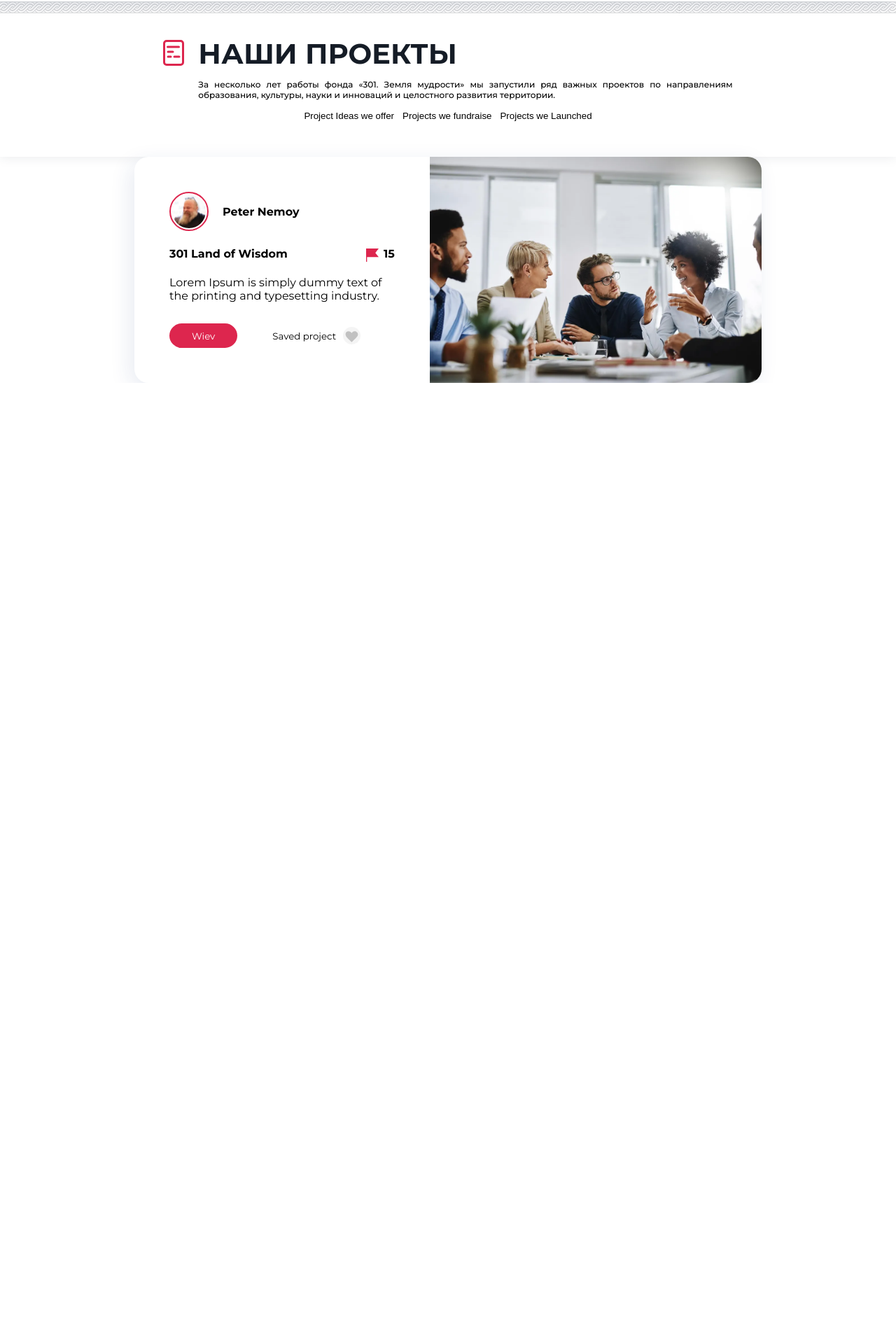
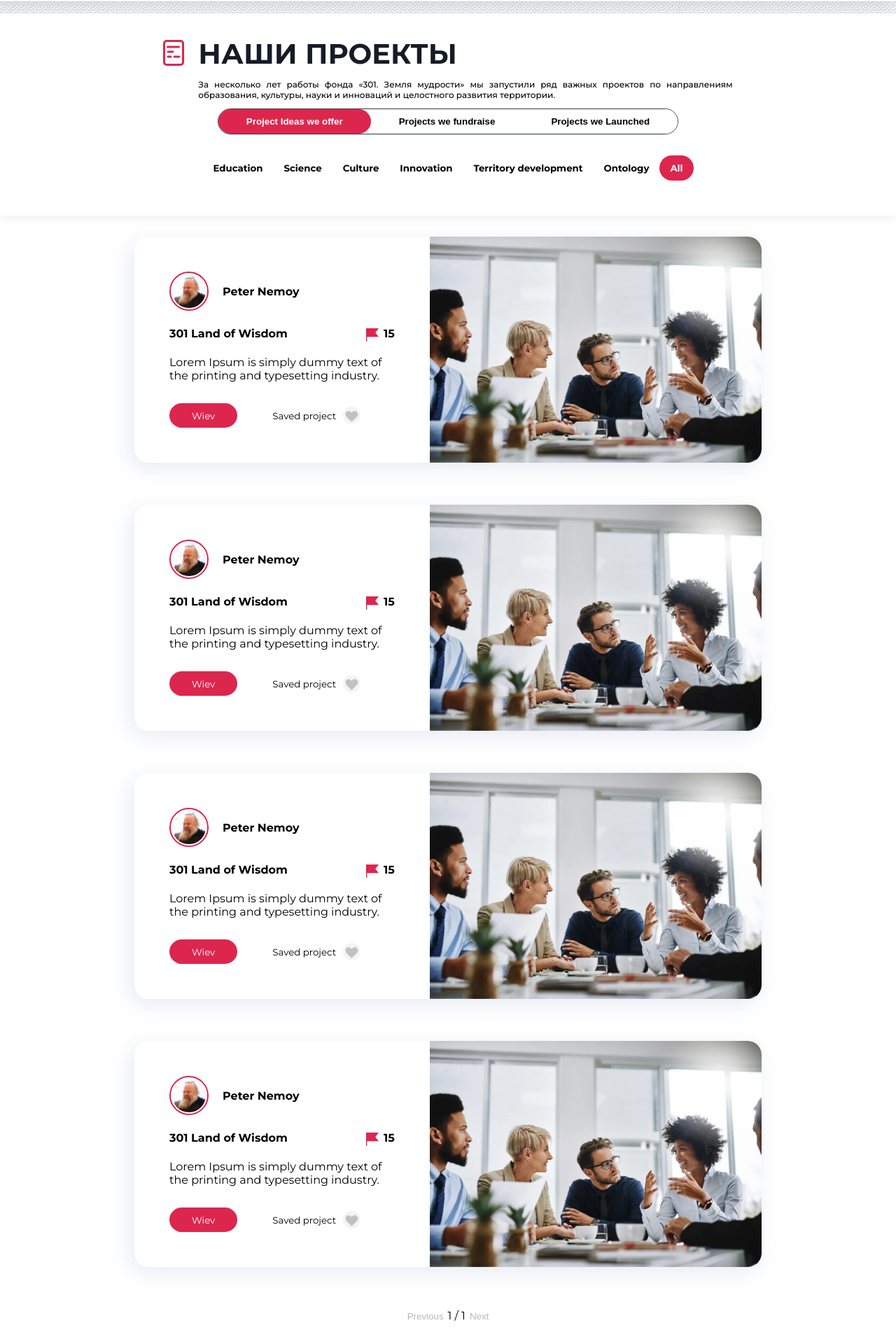
Before and after one commit to tamsargsyan/301-a, a React (Create React App) app: page /projects in a window 1280 px wide. Shown: the part 85-2005 px from the top of the page at 70% size. Before the commit the page ends 800 px from the top, so only its background shows below. Built offline with nearby package versions, Linux system fonts and the light colour scheme.

Commit message:
add pagination and filtering functionallity

```diff
--- a/src/App.css
+++ b/src/App.css
@@ -8,6 +8,10 @@
 *:after {
   box-sizing: border-box;
   scroll-behavior: smooth;
+}
+
+body::-webkit-scrollbar {
+  display: none;
 }
 
 a {
--- a/src/components/Button/index.css
+++ b/src/components/Button/index.css
@@ -10,11 +10,13 @@
   font-weight: 700;
   font-family: Montserrat;
 }
+.aboutInner .activeBtn {
+  transform: translateX(20px);
+  box-shadow: -21px 13px 29px rgba(221, 38, 78, 0.35);
+}
 .activeBtn {
   background-color: var(--main-color) !important;
   color: #fff !important;
-  transform: translateX(20px);
-  box-shadow: -21px 13px 29px rgba(221, 38, 78, 0.35);
 }
 .btn_icon {
   width: 25px;
--- a/src/components/Project/index.css
+++ b/src/components/Project/index.css
@@ -4,6 +4,10 @@
   display: flex;
   width: 70vw;
   border-radius: 20px;
+  margin-bottom: 30px;
+}
+.ourProject__project:first-child {
+  margin-top: 30px;
 }
 .ourProject__projectImg {
   width: 100%;
@@ -29,7 +33,7 @@
   margin-bottom: 20px;
 }
 .ourProject__title {
-    justify-content: space-between;
+  justify-content: space-between;
 }
 .ourProject__author img {
   border: 2px solid #dd264e;
--- a/src/components/Project/index.tsx
+++ b/src/components/Project/index.tsx
@@ -1,31 +1,42 @@
-import PROJECT from "../../assets/projectAuthor/project-1.png";
-import AUTHOR from "../../assets/projectAuthor/1.svg";
 import FLAG from "../../assets/flag.svg";
 import SAVE from "../../assets/projectAuthor/save.svg";
 import Button from "../Button";
 import "./index.css";
 
-const Project = () => {
+interface ProjectProps {
+  author: string;
+  authorImg: string;
+  title: string;
+  flag: number;
+  desc: string;
+  projectImg: string;
+}
+
+const Project: React.FC<ProjectProps> = ({
+  author,
+  authorImg,
+  title,
+  flag,
+  desc,
+  projectImg,
+}) => {
   return (
     <div className='ourProject__project'>
       <div className='ourProject__projectInner'>
         <div className='ourProject__projectInfo'>
           <div className='ourProject__author'>
-            <img src={AUTHOR} alt='Author' />
-            <span>Peter Nemoy</span>
+            <img src={authorImg} alt='Author' />
+            <span>{author}</span>
           </div>
           <div className='ourProject__title'>
-            <span>301 Land of Wisdom</span>
+            <span>{title}</span>
             <div className='flag'>
               <img src={FLAG} alt='FLAG' />
-              <span>15</span>
+              <span>{flag}</span>
             </div>
           </div>
           <div className='ourProject__desc'>
-            <p>
-              Lorem Ipsum is simply dummy text of the printing and typesetting
-              industry.
-            </p>
+            <p>{desc}</p>
           </div>
         </div>
         <div className='btns'>
@@ -57,7 +68,7 @@ const Project = () => {
         </div>
       </div>
       <div className='ourProject__projectImg'>
-        <img src={PROJECT} alt='Project' />
+        <img src={projectImg} alt='Project' />
       </div>
     </div>
   );
--- a/src/index.tsx
+++ b/src/index.tsx
@@ -16,7 +16,4 @@ root.render(
   </BrowserRouter>
 );
 
-// If you want to start measuring performance in your app, pass a function
-// to log results (for example: reportWebVitals(console.log))
-// or send to an analytics endpoint. Learn more: https://bit.ly/CRA-vitals
 reportWebVitals();
--- a/src/pages/OurProject/index.css
+++ b/src/pages/OurProject/index.css
@@ -7,3 +7,35 @@
   justify-content: center;
   align-items: center;
 }
+.filteringBtnsWrapper {
+  border: 1px solid #313a4b;
+  border-radius: 46px;
+  margin-bottom: 30px;
+}
+.typedBtnsWrapper,
+.filteringBtnsWrapper {
+  display: flex;
+  align-items: center;
+}
+.filteringBtnsWrapper button {
+  padding: 0;
+  padding: 10px 40px;
+  border-radius: inherit;
+  transition: 0.2s ease-in;
+  font-weight: bold;
+}
+.noProject,
+.ant-spin {
+  margin: 100px 0;
+}
+.activeProjectBtn {
+  color: #fff;
+  background-color: #dd264e;
+}
+.ant-spin-dot-item {
+  background-color: #dd264e !important;
+}
+.pagination {
+  margin-top: 30px;
+  margin-bottom: 60px;
+}
--- a/src/pages/OurProject/index.tsx
+++ b/src/pages/OurProject/index.tsx
@@ -1,11 +1,59 @@
+import { useEffect, useState } from "react";
 import Background from "../../components/Background";
 import Header from "../../components/Header";
 import PATTERN from "../../assets/patterns/side-2.svg";
 import ICON from "../../assets/info/4.svg";
+import Project from "../../components/Project";
+import { projectsData, typeBtn } from "./projectsData";
+import { Spin } from "antd";
+import Button from "../../components/Button";
 import "./index.css";
-import Project from "../../components/Project";
 
 const OurProjects = () => {
+  const [activeProjects, setActiveProjects] = useState(0);
+  const [typedProject, setTypedProject] = useState("all");
+  const [loading, setLoading] = useState(true);
+  const [filteredData, setFilteredData] = useState(
+    projectsData[activeProjects]
+  );
+  useEffect(() => {
+    setTimeout(() => {
+      setLoading(false);
+    }, 500);
+  }, []);
+
+  const handleClick = (i: number) => {
+    setLoading(true);
+    setActiveProjects(i);
+    setTimeout(() => {
+      setLoading(false);
+    }, 500);
+  };
+  useEffect(() => {
+    if (typedProject === "all") {
+      setFilteredData(projectsData[activeProjects]);
+    } else {
+      const filteredProjects = projectsData[activeProjects].projects?.filter(
+        category => category.type === typedProject
+      );
+      setFilteredData({
+        ...projectsData[activeProjects],
+        projects: filteredProjects,
+      });
+    }
+  }, [typedProject, activeProjects]);
+  const [currentPage, setCurrentPage] = useState(1);
+  const projectsPerPage = 5;
+  const indexOfLastProject = currentPage * projectsPerPage;
+  const indexOfFirstProject = indexOfLastProject - projectsPerPage;
+  const currentProjects = filteredData.projects?.slice(
+    indexOfFirstProject,
+    indexOfLastProject
+  );
+  const totalPages =
+    filteredData.projects &&
+    Math.ceil(filteredData.projects?.length / projectsPerPage);
+  console.log(currentProjects);
   return (
     <Background
       pattern1={PATTERN}
@@ -15,17 +63,74 @@ const OurProjects = () => {
         <Header
           h1='НАШИ ПРОЕКТЫ'
           p={[
-            "За несколько лет работы фонда «301. Земля мудрости» мы запустили ряд важных проектов по направлениям образования, культуры, науки и инноваций и целостного развития территории. ",
+            "За несколько лет работы фонда «301. Земля мудрости» мы запустили ряд важных проектов по направлениям образования, культуры, науки и инноваций и целостного развития территории. ",
           ]}
           icon={ICON}
         />
         <div className='filteringBtnsWrapper'>
-          <button className=''>Project Ideas we offer</button>
-          <button className=''>Projects we fundraise</button>
-          <button className=''>Projects we Launched</button>
+          {projectsData.map((project, i) => (
+            <button
+              key={i}
+              className={`${activeProjects === i && "activeProjectBtn"}`}
+              onClick={() => handleClick(i)}>
+              {project.name}
+            </button>
+          ))}
+        </div>
+        <div className='typedBtnsWrapper'>
+          {typeBtn.map(btn => (
+            <div key={btn.id} onClick={() => setTypedProject(btn.type)}>
+              <Button
+                text={btn.name}
+                link={false}
+                active={typedProject === btn.type}
+                to={""}
+                style={{
+                  padding: "10px 15px",
+                  border: "none",
+                }}
+              />
+            </div>
+          ))}
         </div>
       </div>
-      <Project />
+      {!loading ? (
+        currentProjects?.length ? (
+          currentProjects?.map(project => (
+            <div key={project.id}>
+              <Project
+                author={project.author}
+                authorImg={project.authorImg}
+                title={project.title}
+                flag={project.flag}
+                desc={project.desc}
+                projectImg={project.img}
+              />
+            </div>
+          ))
+        ) : (
+          <div className='noProject'>There is no project</div>
+        )
+      ) : (
+        <Spin />
+      )}
+      {totalPages !== 0 && filteredData.projects && !loading && (
+        <div className='pagination'>
+          <button
+            disabled={currentPage === 1}
+            onClick={() => setCurrentPage(currentPage - 1)}>
+            Previous
+          </button>
+          <span>
+            {currentPage} / {totalPages}
+          </span>
+          <button
+            disabled={currentPage === totalPages}
+            onClick={() => setCurrentPage(currentPage + 1)}>
+            Next
+          </button>
+        </div>
+      )}
     </Background>
   );
 };
--- a/src/pages/OurProject/projectsData.tsx
+++ b/src/pages/OurProject/projectsData.tsx
@@ -1,7 +1,45 @@
 import AUTHOR_1 from "../../assets/projectAuthor/1.svg";
 import PROJECT_1 from "../../assets/projectAuthor/project-1.png";
 
-export const data = [
+export const typeBtn = [
+  {
+    id: 1,
+    name: "Education",
+    type: "education",
+  },
+  {
+    id: 2,
+    name: "Science",
+    type: "science",
+  },
+  {
+    id: 3,
+    name: "Culture",
+    type: "culture",
+  },
+  {
+    id: 4,
+    name: "Innovation",
+    type: "innovation",
+  },
+  {
+    id: 5,
+    name: "Territory development",
+    type: "territory-development",
+  },
+  {
+    id: 6,
+    name: "Ontology",
+    type: "ontology",
+  },
+  {
+    id: 7,
+    name: "All",
+    type: "all",
+  },
+];
+
+export const projectsData = [
   {
     id: 1,
     name: "Project Ideas we offer",
@@ -102,7 +140,7 @@ export const data = [
       },
       {
         id: 5,
-        author: "Peter Nemoy",
+        author: "Peter John",
         authorImg: AUTHOR_1,
         title: "301 Land of Wisdom",
         flag: 15,
@@ -113,7 +151,7 @@ export const data = [
       },
       {
         id: 6,
-        author: "Peter Nemoy",
+        author: "Peter Smith",
         authorImg: AUTHOR_1,
         title: "301 Land of Wisdom",
         flag: 15,
@@ -157,7 +195,7 @@ export const data = [
       },
       {
         id: 10,
-        author: "Peter Nemoy",
+        author: "John Nemoy",
         authorImg: AUTHOR_1,
         title: "301 Land of Wisdom",
         flag: 15,
--- a/src/pages/router.tsx
+++ b/src/pages/router.tsx
@@ -6,7 +6,6 @@ const Router = () => {
   const pageRoutes = pagesData.map(({ path, title, element }: routerType) => {
     return <Route key={title} path={`/${path}`} element={element} />;
   });
-  console.log(pageRoutes);
   return <Routes>{pageRoutes}</Routes>;
 };
 
```
